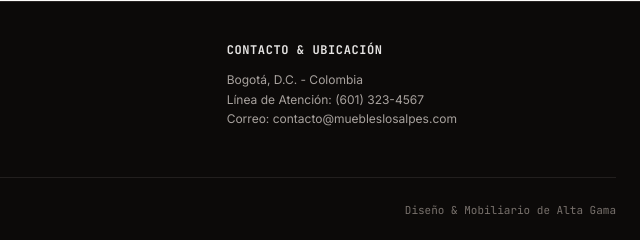
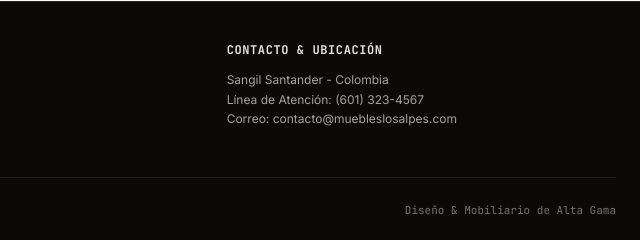
Before and after one commit to leodang2015/muebles-sena, a React app: page index.html in a window 1280 px wide. Shown: the part 1638-1878 px from the top of the page, 640-1280 px from the left. Built offline with nearby package versions, Linux system fonts and the light colour scheme.

Commit message:
Update contact location from Bogotá to Sangil

```diff
--- a/index.html
+++ b/index.html
@@ -329,7 +329,7 @@
 
       <div>
         <h4 class="font-bold text-stone-200 text-xs uppercase tracking-wider mb-3 font-mono">Contacto & Ubicación</h4>
-        <p class="text-stone-400 leading-relaxed">Bogotá, D.C. - Colombia</p>
+        <p class="text-stone-400 leading-relaxed"> Sangil Santander - Colombia</p>
         <p class="text-stone-400 leading-relaxed">Línea de Atención: (601) 323-4567</p>
         <p class="text-stone-400 leading-relaxed">Correo: contacto@muebleslosalpes.com</p>
       </div>
```
